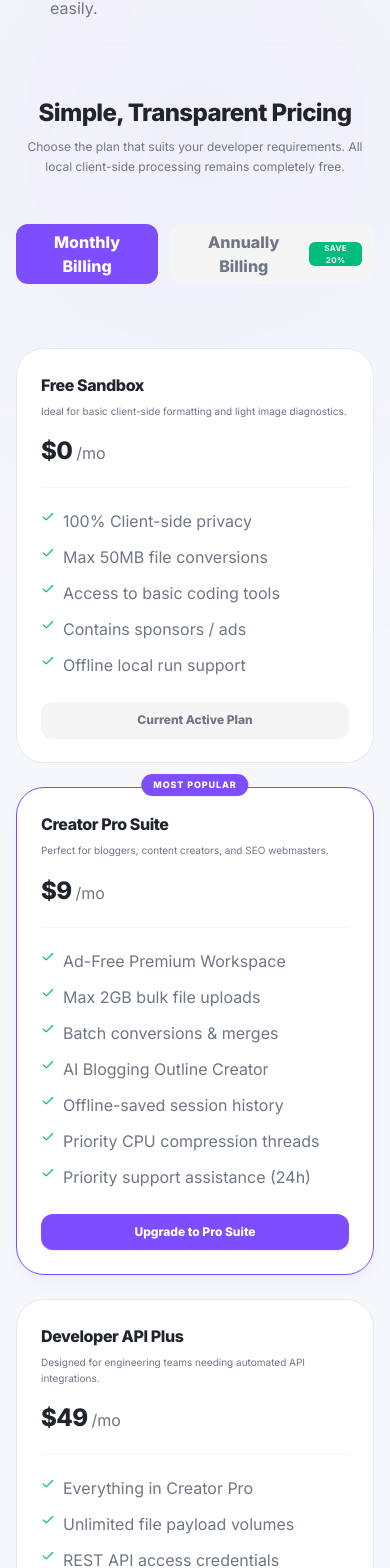
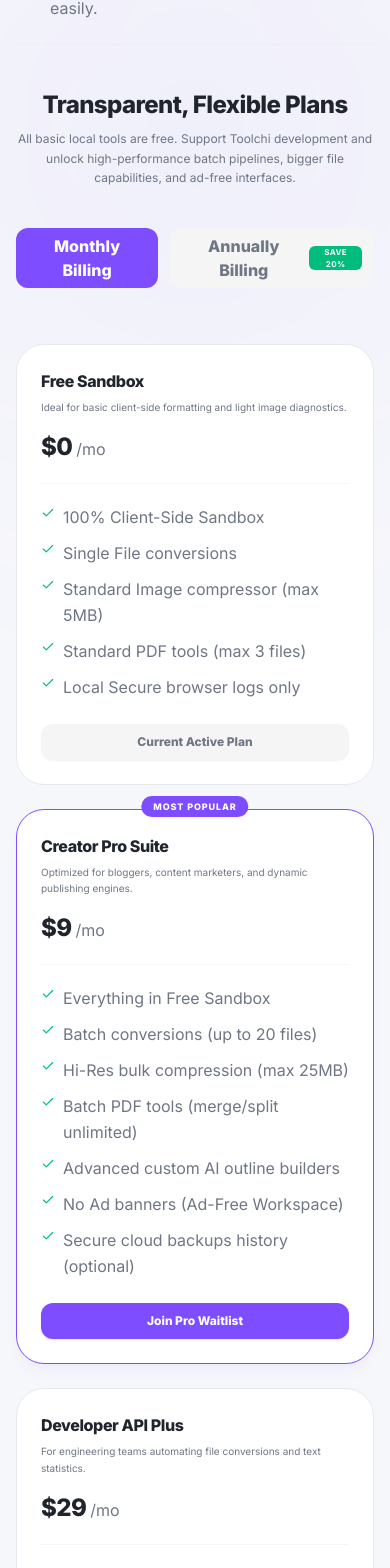
Before and after one commit to arslanhamee314-bot/toolchi-com, a Next.js app: page /pricing in a window 390 px wide. Shown: the part 252-1820 px from the top of the page. Built offline with nearby package versions, Linux system fonts and the light colour scheme; no server answers.

Commit message:
Phase 8: Replace pricing page Stripe simulation modal with premium Creator Pro waitlist lead generation email capture form

```diff
--- a/src/app/pricing/page.tsx
+++ b/src/app/pricing/page.tsx
@@ -8,6 +8,11 @@
   const [billingCycle, setBillingCycle] = useState<"monthly" | "annually">("monthly");
   const [selectedPlan, setSelectedPlan] = useState<string | null>(null);
 
+  const [email, setEmail] = useState("");
+  const [name, setName] = useState("");
+  const [submitted, setSubmitted] = useState(false);
+  const [waitlistLoading, setWaitlistLoading] = useState(false);
+
   const plans = [
     {
       id: "free",
@@ -15,61 +20,94 @@
       price: 0,
       description: "Ideal for basic client-side formatting and light image diagnostics.",
       features: [
-        "100% Client-side privacy",
-        "Max 50MB file conversions",
-        "Access to basic coding tools",
-        "Contains sponsors / ads",
-        "Offline local run support"
+        "100% Client-Side Sandbox",
+        "Single File conversions",
+        "Standard Image compressor (max 5MB)",
+        "Standard PDF tools (max 3 files)",
+        "Local Secure browser logs only"
       ],
-      cta: "Current Active Plan",
-      popular: false
+      cta: "Current Active Plan"
     },
     {
-      id: "pro",
+      id: "creator",
       name: "Creator Pro Suite",
       price: billingCycle === "monthly" ? 9 : 7,
-      description: "Perfect for bloggers, content creators, and SEO webmasters.",
+      description: "Optimized for bloggers, content marketers, and dynamic publishing engines.",
       features: [
-        "Ad-Free Premium Workspace",
-        "Max 2GB bulk file uploads",
-        "Batch conversions & merges",
-        "AI Blogging Outline Creator",
-        "Offline-saved session history",
-        "Priority CPU compression threads",
-        "Priority support assistance (24h)"
+        "Everything in Free Sandbox",
+        "Batch conversions (up to 20 files)",
+        "Hi-Res bulk compression (max 25MB)",
+        "Batch PDF tools (merge/split unlimited)",
+        "Advanced custom AI outline builders",
+        "No Ad banners (Ad-Free Workspace)",
+        "Secure cloud backups history (optional)"
       ],
-      cta: "Upgrade to Pro Suite",
+      cta: "Join Pro Waitlist",
       popular: true
     },
     {
-      id: "enterprise",
+      id: "developer",
       name: "Developer API Plus",
-      price: billingCycle === "monthly" ? 49 : 39,
-      description: "Designed for engineering teams needing automated API integrations.",
+      price: billingCycle === "monthly" ? 29 : 23,
+      description: "For engineering teams automating file conversions and text statistics.",
       features: [
-        "Everything in Creator Pro",
-        "Unlimited file payload volumes",
-        "REST API access credentials",
-        "Custom programmatic Webhooks",
-        "Dedicated workspace dashboard",
-        "99.9% uptime compliance SLAs",
-        "Team seat workspaces (up to 5)"
+        "Everything in Creator Pro Suite",
+        "Cloud API credentials (25,000 reqs/mo)",
+        "Webhook response receivers",
+        "Priority dedicated API servers",
+        "24/7 Slack support channel",
+        "Multi-user team dashboard settings"
       ],
-      cta: "Contact Enterprise API",
-      popular: false
+      cta: "Request API Access"
     }
   ];
 
   const handleCheckoutSim = (planId: string) => {
+    if (planId === "free") return;
+
+    // Check if previously registered locally
+    const saved = localStorage.getItem(`waitlist_${planId}`);
+    if (saved) {
+      setEmail(saved);
+      setSubmitted(true);
+    } else {
+      setEmail("");
+      setSubmitted(false);
+    }
+
     setSelectedPlan(planId);
   };
 
+  const handleSubmitWaitlist = (e: React.FormEvent) => {
+    e.preventDefault();
+    if (!email || !email.includes("@")) return;
+
+    setWaitlistLoading(true);
+    setTimeout(() => {
+      setWaitlistLoading(false);
+      setSubmitted(true);
+
+      // Save locally
+      localStorage.setItem(`waitlist_${selectedPlan}`, email);
+
+      // Fire confetti effect
+      import("canvas-confetti").then((m) => {
+        m.default({
+          particleCount: 80,
+          spread: 70,
+          origin: { y: 0.6 }
+        });
+      });
+    }, 800);
+  };
+
   return (
-    <div className="py-12 px-4 sm:px-6 max-w-6xl mx-auto w-full relative overflow-hidden">
+    <div className="py-12 px-4 sm:px-6 max-w-5xl mx-auto w-full relative overflow-hidden">
       {/* Background glow checks */}
       <div className="absolute top-10 left-1/2 -translate-x-1/2 w-[550px] h-[550px] bg-[#7d4dff]/5 rounded-full blur-[140px] pointer-events-none" />
 
-      <div className="flex flex-col gap-10 z-10 relative text-center">
+      <div className="flex flex-col gap-8 text-center relative z-10">
+
         {/* Navigation header */}
         <div className="flex justify-between items-center border-b border-border/40 pb-6 text-left">
           <div className="flex items-center gap-3">
@@ -78,7 +116,7 @@
             </div>
             <div>
               <h1 className="text-xl sm:text-2xl font-extrabold text-foreground tracking-tight">Flexible Premium Plans</h1>
-              <p className="text-3xs sm:text-2xs text-muted-foreground mt-0.5">Scale your document, audio, image, and video workflows easily.</p>
+              <p className="text-3xs sm:text-2xs text-muted-foreground mt-0.5">Scale your document, audio, image, and writing workflows easily.</p>
             </div>
           </div>
           <Link
@@ -89,13 +127,11 @@
           </Link>
         </div>
 
-        {/* Title */}
-        <div className="space-y-3 max-w-xl mx-auto mt-4">
-          <h2 className="text-2xl sm:text-4xl font-extrabold text-foreground tracking-tight leading-none">
-            Simple, Transparent Pricing
-          </h2>
+        {/* Pricing Header */}
+        <div className="max-w-2xl mx-auto space-y-3 mt-4">
+          <h2 className="text-2xl sm:text-4xl font-extrabold text-foreground tracking-tight leading-none">Transparent, Flexible Plans</h2>
           <p className="text-xs sm:text-sm text-muted-foreground leading-relaxed">
-            Choose the plan that suits your developer requirements. All local client-side processing remains completely free.
+            All basic local tools are free. Support Toolchi development and unlock high-performance batch pipelines, bigger file capabilities, and ad-free interfaces.
           </p>
         </div>
 
@@ -162,43 +198,89 @@
           ))}
         </div>
 
-        {/* Simulated Checkout Modal */}
+        {/* Lead capture / waitlist dialog modal */}
         {selectedPlan && selectedPlan !== "free" && (
           <div className="fixed inset-0 z-50 bg-black/60 backdrop-blur-xs flex items-center justify-center p-4">
-            <div className="bg-white dark:bg-card border border-border rounded-3xl p-6 sm:p-8 max-w-md w-full text-center space-y-4 shadow-2xl animate-in scale-in-95 duration-200">
-              <Check className="h-12 w-12 text-emerald-500 mx-auto bg-emerald-500/10 p-2 rounded-full border border-emerald-500/20" />
-              <div>
-                <h3 className="text-base sm:text-lg font-extrabold text-foreground">Interactive Stripe Sandbox</h3>
-                <p className="text-xs text-muted-foreground leading-relaxed mt-1.5">
-                  This checkout is a simulation. Toolchi's Premium subscriptions can be integrated here using standard Stripe Checkout redirect triggers.
+            <div className="bg-white dark:bg-card border border-border rounded-3xl p-6 sm:p-8 max-w-md w-full text-center space-y-5 shadow-2xl animate-in scale-in-95 duration-200">
+
+              {submitted ? (
+                <>
+                  <div className="h-12 w-12 bg-emerald-500/10 text-emerald-500 border border-emerald-500/20 rounded-full flex items-center justify-center mx-auto">
+                    <Check className="h-6 w-6" />
+                  </div>
+                  <div className="space-y-2">
+                    <h3 className="text-base sm:text-lg font-extrabold text-foreground">You&apos;re on the list! 🎉</h3>
+                    <p className="text-2xs sm:text-xs text-muted-foreground leading-relaxed">
+                      We have registered your waitlist application for the <strong className="text-foreground uppercase">{selectedPlan} plan</strong>. We will notify you at <strong className="text-foreground">{email}</strong> as soon as billing routes open.
                     </p>
                   </div>
-              <div className="bg-neutral-50 dark:bg-[#1a202c] border border-border p-4 rounded-2xl text-left text-2xs space-y-1.5">
-                <div className="flex justify-between font-bold">
-                  <span>Selected Subscription:</span>
-                  <span className="text-[#7d4dff] uppercase font-extrabold">{selectedPlan} Plan</span>
+                  <button
+                    onClick={() => {
+                      setSelectedPlan(null);
+                      setSubmitted(false);
+                    }}
+                    className="w-full py-2.5 bg-neutral-900 border border-border hover:border-neutral-700 text-white font-bold text-xs rounded-xl cursor-pointer"
+                  >
+                    Done
+                  </button>
+                </>
+              ) : (
+                <>
+                  <div className="h-12 w-12 bg-[#7d4dff]/10 text-primary border border-[#7d4dff]/20 rounded-full flex items-center justify-center mx-auto">
+                    <Sparkles className="h-6 w-6 animate-pulse" />
                   </div>
-                <div className="flex justify-between text-muted-foreground">
-                  <span>Billing Cycle:</span>
-                  <span>{billingCycle === "monthly" ? "Monthly" : "Annually (Save 20%)"}</span>
+
+                  <div className="space-y-1.5">
+                    <h3 className="text-base sm:text-lg font-extrabold text-foreground">Join the Creator Pro Waitlist</h3>
+                    <p className="text-[11px] text-muted-foreground leading-relaxed">
+                      Toolchi Pro plans are currently in active beta. Leave your email address below to lock in the early bird pricing ($7/mo billed annually) before launch.
+                    </p>
                   </div>
+
+                  <form onSubmit={handleSubmitWaitlist} className="space-y-4 text-left">
+                    <div className="space-y-1.5">
+                      <label className="text-3xs font-extrabold text-muted-foreground uppercase tracking-wider block">Full Name</label>
+                      <input
+                        type="text"
+                        value={name}
+                        onChange={(e) => setName(e.target.value)}
+                        placeholder="e.g. John Doe"
+                        className="w-full px-4 py-2.5 text-xs bg-neutral-50 dark:bg-card border border-border rounded-xl focus:outline-hidden focus:border-primary transition-colors text-foreground animate-none"
+                      />
                     </div>
-              <div className="flex gap-3">
+
+                    <div className="space-y-1.5">
+                      <label className="text-3xs font-extrabold text-muted-foreground uppercase tracking-wider block">Email Address *</label>
+                      <input
+                        type="email"
+                        required
+                        value={email}
+                        onChange={(e) => setEmail(e.target.value)}
+                        placeholder="e.g. john@example.com"
+                        className="w-full px-4 py-2.5 text-xs bg-neutral-50 dark:bg-card border border-border rounded-xl focus:outline-hidden focus:border-primary transition-colors text-foreground animate-none"
+                      />
+                    </div>
+
+                    <div className="flex gap-3 pt-2">
                       <button
+                        type="button"
                         onClick={() => setSelectedPlan(null)}
-                  className="flex-1 py-2.5 bg-neutral-100 hover:bg-neutral-200 dark:bg-neutral-800 dark:hover:bg-neutral-700 text-foreground font-bold text-xs rounded-xl cursor-pointer"
+                        className="flex-1 py-2.5 bg-neutral-100 hover:bg-neutral-200 dark:bg-neutral-800 dark:hover:bg-neutral-700 text-foreground font-bold text-xs rounded-xl cursor-pointer transition-colors"
                       >
                         Cancel
                       </button>
-                <a
-                  href="https://stripe.com"
-                  target="_blank"
-                  rel="noopener noreferrer"
-                  className="flex-1 py-2.5 bg-primary hover:bg-[#6530ef] text-white font-extrabold text-xs rounded-xl text-center cursor-pointer shadow-sm shadow-[#7d4dff]/10"
+                      <button
+                        type="submit"
+                        disabled={waitlistLoading}
+                        className="flex-1 py-2.5 bg-primary hover:bg-[#6530ef] text-white font-extrabold text-xs rounded-xl shadow-md shadow-[#7d4dff]/15 flex items-center justify-center gap-1 hover:scale-103 active:scale-97 transition-all cursor-pointer disabled:opacity-50"
                       >
-                  Visit Stripe website
-                </a>
+                        {waitlistLoading ? "Submitting..." : "Secure My Spot"}
+                      </button>
                     </div>
+                  </form>
+                </>
+              )}
+
             </div>
           </div>
         )}
```
Lines whose indentation alone changed are shown as unchanged.
